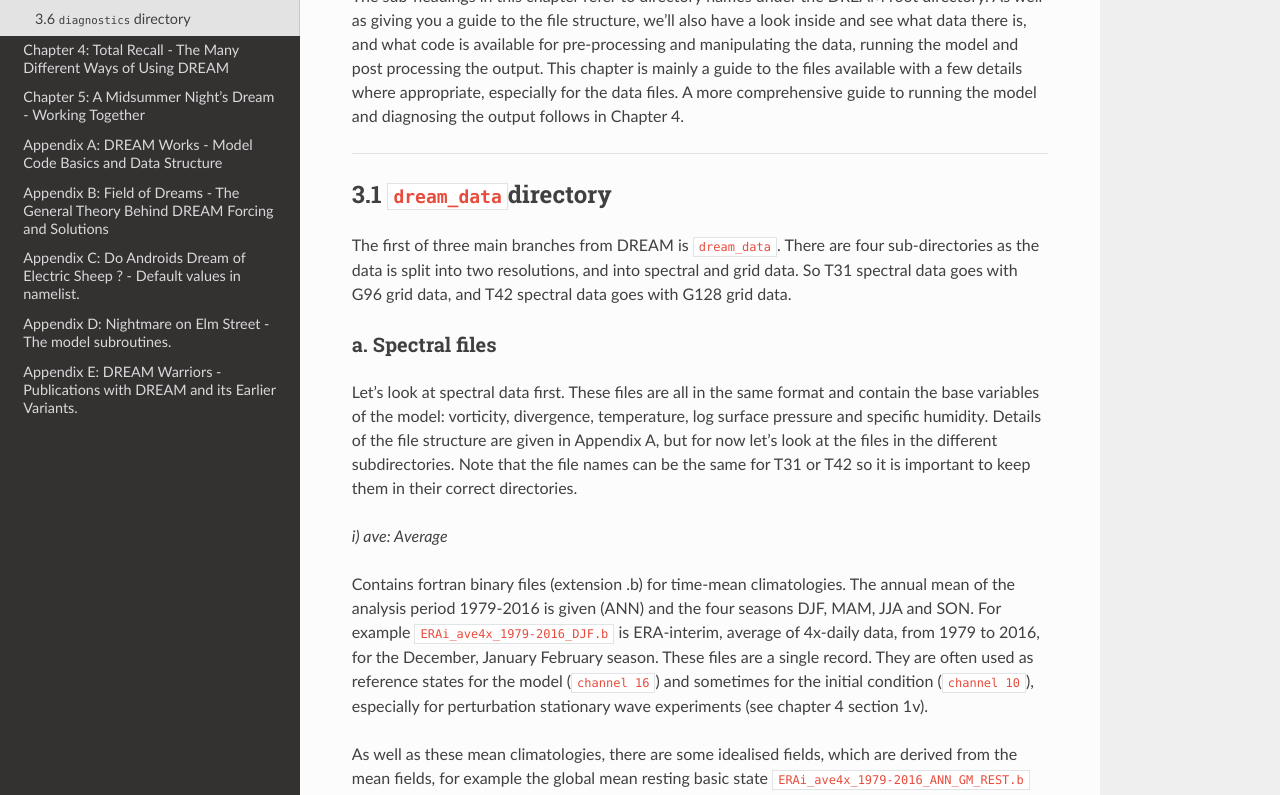
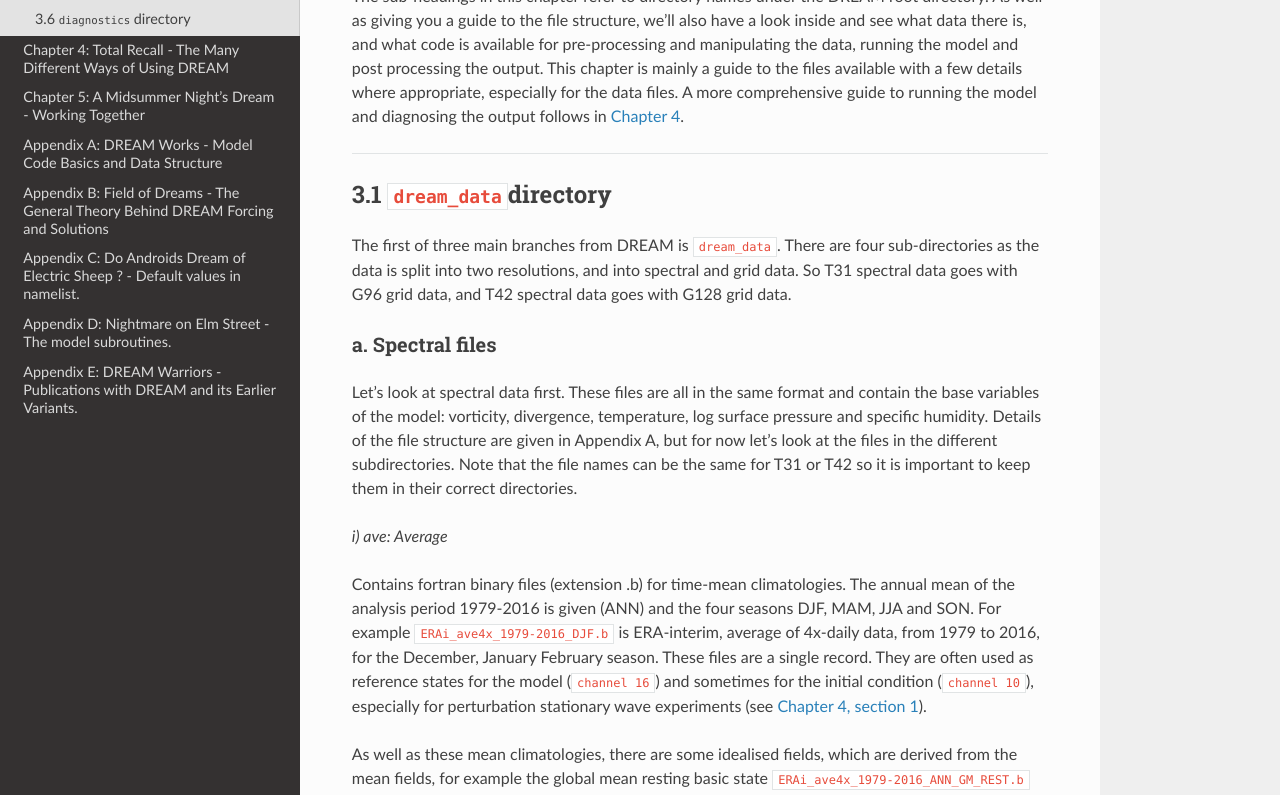
Before and after one commit to dream-gcm/usermanual, a Sphinx documentation site: the page built from source/Chapter3.md, in a window 1280 px wide and 1400 px high. Shown: the part 460-1255 px from the top of the window. Built offline with Sphinx 7.4.7 and the Read the Docs theme 2.0.0, drawn with Linux system fonts in a browser that asks for light colours; some of the changed lines change nothing that is shown; some of the changed text lies outside the part shown.

Commit message:
SLX: Upd

```diff
--- a/source/Chapter3.md
+++ b/source/Chapter3.md
@@ -3,7 +3,7 @@
 
 
 
-The sub-headings in this chapter refer to directory names under the DREAM root directory. As well as giving you a guide to the file structure, we’ll also have a look inside and see what data there is, and what code is available for pre-processing and manipulating the data, running the model and post processing the output. This chapter is mainly a guide to the files available with a few details where appropriate, especially for the data files. A more comprehensive guide to running the model and diagnosing the output follows in Chapter 4.
+The sub-headings in this chapter refer to directory names under the DREAM root directory. As well as giving you a guide to the file structure, we’ll also have a look inside and see what data there is, and what code is available for pre-processing and manipulating the data, running the model and post processing the output. This chapter is mainly a guide to the files available with a few details where appropriate, especially for the data files. A more comprehensive guide to running the model and diagnosing the output follows in [Chapter 4](https://dreamusermanual.readthedocs.io/en/latest/Chapter4.html).
 
 ---
 ## 3.1 `dream_data`directory
@@ -17,7 +17,7 @@ _i) ave: Average_
 
 Contains fortran binary files (extension .b) for time-mean climatologies. The annual mean of the analysis period 1979-2016 is given (ANN) and the four seasons DJF, MAM, JJA and SON. For example  `ERAi_ave4x_1979-2016_DJF.b`
  is ERA-interim, average of 4x-daily data, from 1979 to 2016, for the December, January February season.
-These files are a single record. They are often used as reference states for the model (`channel 16`) and sometimes for the initial condition (`channel 10`), especially for perturbation stationary wave experiments (see chapter 4 section 1v).
+These files are a single record. They are often used as reference states for the model (`channel 16`) and sometimes for the initial condition (`channel 10`), especially for perturbation stationary wave experiments (see [Chapter 4, section 1](https://dreamusermanual.readthedocs.io/en/latest/Chapter4.html#running-dream)).
 
 As well as these mean climatologies, there are some idealised fields, which are derived from the mean fields, for example the global mean resting basic state
 `ERAi_ave4x_1979-2016_ANN_GM_REST.b`
@@ -43,7 +43,7 @@ _iv) fbs: Forcing the Basic State_
 
 These are single-record files that contain tendency information in the standard spectral format. They are read into the `channel 13` to provide the basic forcing for the model. If an _fbs file is chosen to force the model it should be used in conjunction with the correct initial condition, which corresponds to the desired basic state.  This is because an _fbs file contains exactly the value required to cancel the tendency that the unforced model would have if it were integrated one timestep forward from that basic state. So if the basic state is used as an initial condition in conjunction with its _fbs file, there will be no development in the model. It will step forward in time and its state will remain the same as its initial condition. So if you read  `fbs/ERAi_ave4x_1979-2016_DJF_fbs.b` into `channel 13`, and use  `ave/ERAi_ave4x_1979-2016_DJF.b` in `channel 10` and `channel 16`, the model will just sit on that state until rounding errors grow to finite amplitude through instability (this usually takes a few hundred days).
 
-Of course this configuration is intended for use in experiments where there is a perturbation either to the forcing ( a `_fan` file) or to the initial condition. More on this in Chapter 4 section 4i.
+Of course this configuration is intended for use in experiments where there is a perturbation either to the forcing ( a `_fan` file) or to the initial condition. More on this in [Chapter 4, Section 4.2e](https://dreamusermanual.readthedocs.io/en/latest/Chapter4.html#e-how-to-calculate-forcing-perturbations).
 
 _v) fcm: Forcing a Circulation Model_
 
```
